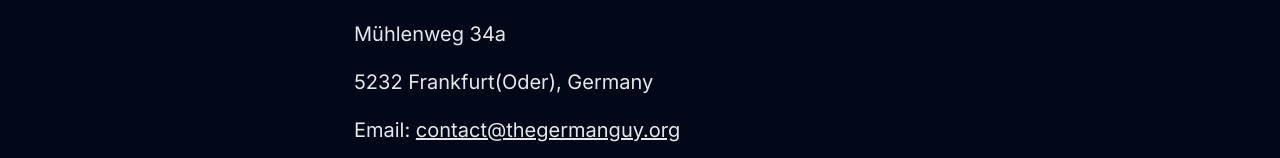
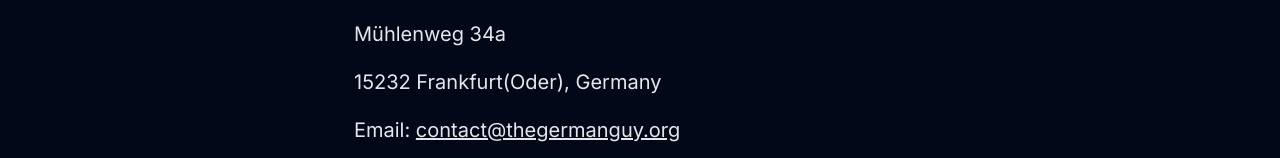
Before and after one commit to janak1998/the-german-guy, a Next.js app: page /impressum in a window 1280 px wide. Shown: the part 261-419 px from the top of the page. Built offline with nearby package versions, Linux system fonts and the light colour scheme.

Commit message:
[Impressium] Post code is 15232

```diff
--- a/app/impressum/page.js
+++ b/app/impressum/page.js
@@ -7,7 +7,7 @@ const page = () => {
           <h1 className="text-4xl font-semibold mb-8 text-center">Impressum</h1>
           <p>The German Guy</p>
           <p>Mühlenweg 34a</p>
-          <p>5232 Frankfurt(Oder), Germany</p>
+          <p>15232 Frankfurt(Oder), Germany</p>
           <p>Email: <a href="mailto:contact@thegermanguy.org" className="underline">contact@thegermanguy.org</a></p>
           <p>Name der entgegennehmenden Stelle: Stadt Frankfurt(Oder)</p>
           <p>USt-IdNr. 061/276/01885</p>
```
